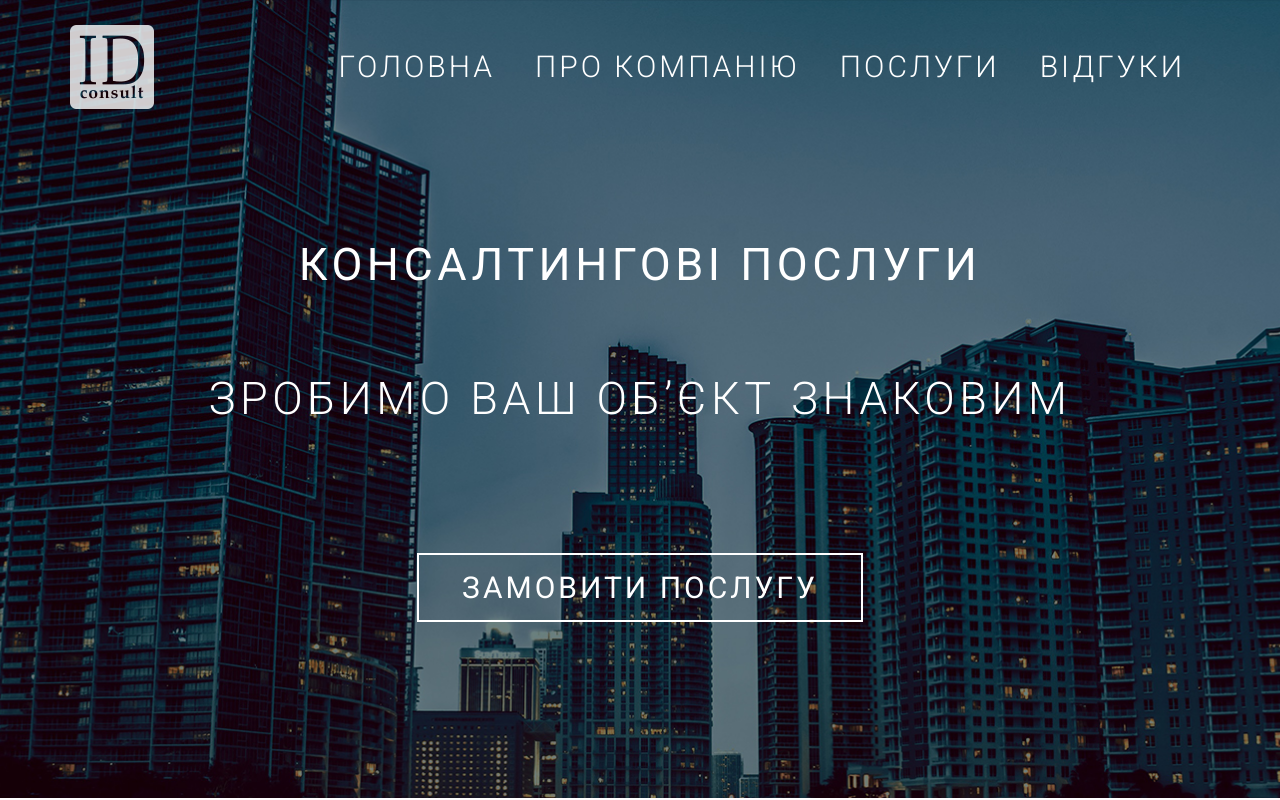
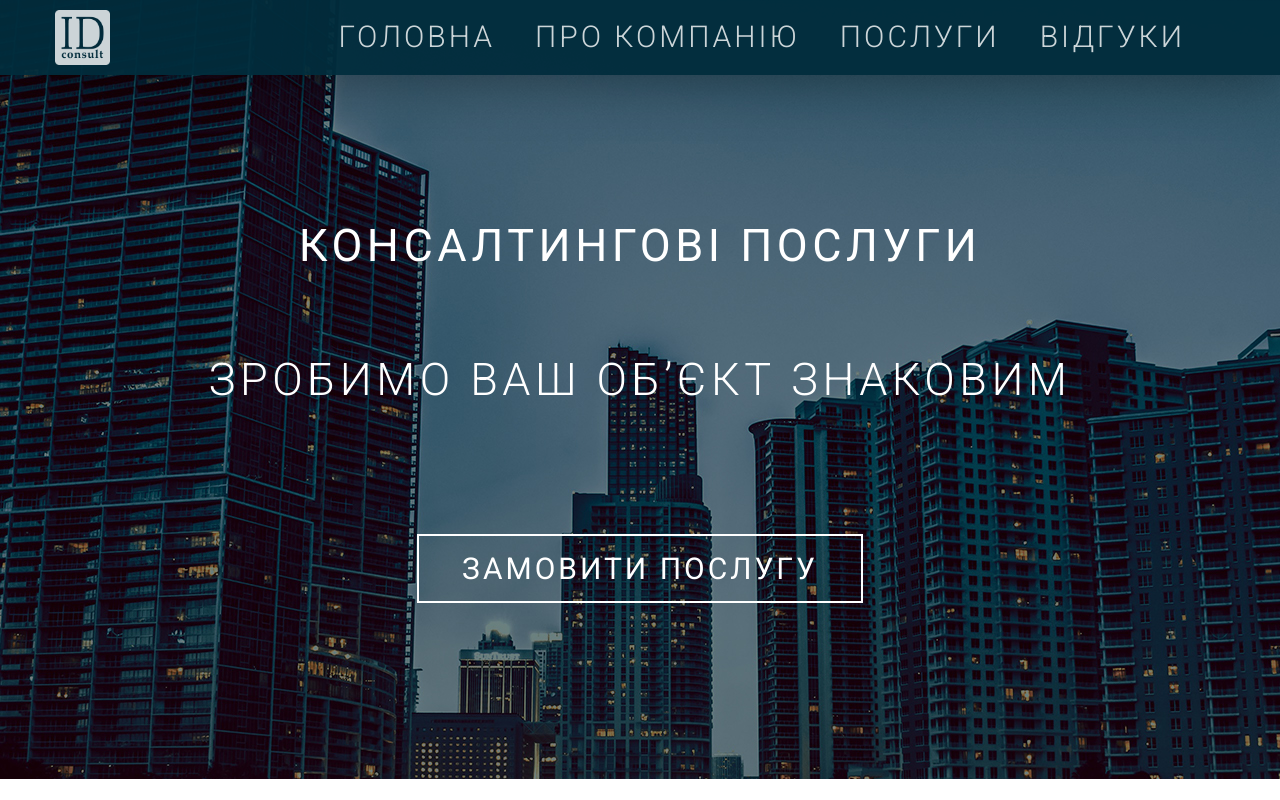
Before and after one commit to AndriyShkrobut/AndriyShkrobut.github.io.idconsult, a plain HTML site: page index.html in a window 1280 px wide. Shown: the top 800 px of the page. Drawn offline with Linux system fonts and the light colour scheme.

Commit message:
Add top bar and background image between  Services and Abut Us

```diff
--- a/css/main.css
+++ b/css/main.css
@@ -27,18 +27,35 @@ div, span, button, a, p, h1, h2, h3, h4, h5{
 }
 
 .Header{
-    background: url('../img/Top_Background.jpg') no-repeat center top / cover;
+    background: url('../img/Top_Background.jpg') no-repeat center top fixed;
     color: rgb(255, 255, 255);
     padding-bottom: 176px;
 }
 
+.heading{
+    display: block;
+    padding: 10px 0;
+    background-color: rgba(2,45,61, 0.95);
+    position: fixed;
+    /* height: 70px; */
+    width: 100%;
+    z-index: 5555;
+    box-shadow: 0px 0px 60px rgba(0, 0, 0, 0.4);
+    z-index: 900;
+}
+
+.frame{
+    margin-left: auto;
+    margin-right: auto;
+}
 nav{
-    float:right;
-    margin-top: 49px;
+    padding: 9px 0;
+    float: right;
+    /* margin-top: 49px; */
 }
 
 .menu{
-    padding: 0;
+    /* padding: 25px 0; */
     margin: 0;
     display: block;
 }
@@ -56,20 +73,46 @@ nav{
     letter-spacing: 0.1em;
     text-transform: uppercase;
     text-decoration: none;
-    transition: all 0.3s ease-in-out;
+    position: relative;
+    transition: all 0.4s ease-in-out;
+    opacity: 0.8;
+}
+
+.menu a::after {
+    content: "";
+    position: absolute;
+    width: 0%;
+    height: 2px;
+    bottom: 0;
+    left: 0;
+    background-color: rgb(255, 255, 255);
+    /* visibility: hidden;
+    -webkit-transform: scaleX(0);
+    transform: scaleX(0);
+    -webkit-transition: all 0.3s ease-in-out 0s; */
+    transition: all 0.4s ease-in-out 0s;
+  }
+
+.menu a:hover{
+    color: rgb(255, 255, 255);
     opacity: 1;
 }
 
-.menu a:hover{
-    color: rgb(2,45,61);
-}
+.menu a:hover::after {
+    /* visibility: visible;
+    -webkit-transform: scaleX(1);
+    transform: scaleX(1); */
+    width: 100%;
+  }
 
 .logo{
-    margin-top: 25px;
-    margin-left: 15px;
+    /* margin-top: 25px;
+    margin-left: 15px; */
+    width: 55px;
+    height: 55px;
     float: left;
+    opacity: 0.8;
     transition: all 0.4s ease-in-out;
-    opacity: 0.8;
 }
 
 .logo:hover{
@@ -98,8 +141,9 @@ h1{
     text-align: center;
     line-height: 67px;
     letter-spacing: 0.1em;
-    margin-top: 121.5px;
+    padding-top: 211.5px;
     margin-bottom: 121.5px;
+    margin-top: 0px;
 }
 
 .Offer span{
@@ -129,6 +173,7 @@ h1{
     border-radius: 15px;
     background: rgb(255, 255, 255);
     color: rgb(2,45,61);
+    box-shadow: 0px 0px 60px rgba(0, 0, 0, 0.3);
 }
 
 .CTA2{
@@ -148,7 +193,7 @@ h2{
     text-align: center;
     letter-spacing: 0.08em;
     color: rgb(2,45,61);
-    margin-top: 89px;
+    margin-top: 70px;
 }
 
 .List{
@@ -179,6 +224,16 @@ h2{
     line-height: 30px;
     letter-spacing: 0.08em;
     margin-top: 23px;
+    margin-bottom: 70px;
+}
+
+.banner{
+    background-image: url('../img/banner.jpg');
+    background-position: 50% 50%;
+    /* background-size: cover; */
+    background-attachment: fixed;
+    position: relative;
+    height: 600px;
 }
 
 .Team{
@@ -225,7 +280,7 @@ h2{
     letter-spacing: 0.08em;
     color: rgb(134, 134, 134);
     background: rgb(2,45,61);
-    padding: 80px 0;
+    padding: 40px 0;
     margin-top: 130px;
 }
 
--- a/index.html
+++ b/index.html
@@ -8,17 +8,18 @@
     <link rel="stylesheet" href="css/main.css">
     <link rel="shortcut icon" href="img/favicon.png" type="image/png">
     <link href="https://fonts.googleapis.com/css?family=Roboto:300,400&amp;subset=cyrillic-ext" rel="stylesheet">
+    <link href="https://fonts.googleapis.com/css?family=Raleway:400,700" rel="stylesheet">
 </head>
 <body>
-    <header id="Header" class="Header">
-        <div class="container">
-            <div class="heading clearfix">
+    <div class="heading clearfix">
+        <div class="frame">
+            <div class="container">
                 <a data-track-click="footer-link-to-homepage" href="index.html"><img src="img/Logo.png" alt="ID Consult" class="logo"></a>
                 <nav>
                     <ul class="menu">
                         <li>
                             <a href="#">Головна</a>
-			</li>
+                        </li>
                         <li>
                             <a href="#About">Про компанію</a>
                         </li>
@@ -31,6 +32,32 @@
                     </ul>
                 </nav>
             </div>
+        </div>
+    </div>
+    <header id="Header" class="Header">
+        <!-- <div class="heading clearfix">
+            <div class="frame">
+                <div class="container">
+                    <a data-track-click="footer-link-to-homepage" href="index.html"><img src="img/Logo.png" alt="ID Consult" class="logo"></a>
+                    <nav>
+                        <ul class="menu">
+                            <li>
+                                <a href="#">Головна</a>
+                            </li>
+                            <li>
+                                <a href="#About">Про компанію</a>
+                            </li>
+                            <li>
+                                <a href="#Services">Послуги</a>
+                            </li>
+                            <li>
+                                <a href="#Footer">Відгуки</a>
+                            </li>
+                        </ul>
+                    </nav>
+                </div>
+            </div>
+        </div> -->
 
             <h1 class="Offer">
                 КОНСАЛТИНГОВІ ПОСЛУГИ
@@ -48,7 +75,6 @@
             <a class="CTA" href="#Services">
                 Замовити Послугу
             </a>
-        </div>
     </header>
     <section id="Services" class="Services">
         <div class="container">
@@ -86,6 +112,9 @@
             </ul>
         </div>
     </section>
+    <div class = banner>
+
+    </div>
     <section id="About">
         <div class="About_team">
             <h2>
```
Also changed, not shown: img/banner.jpg (added).
